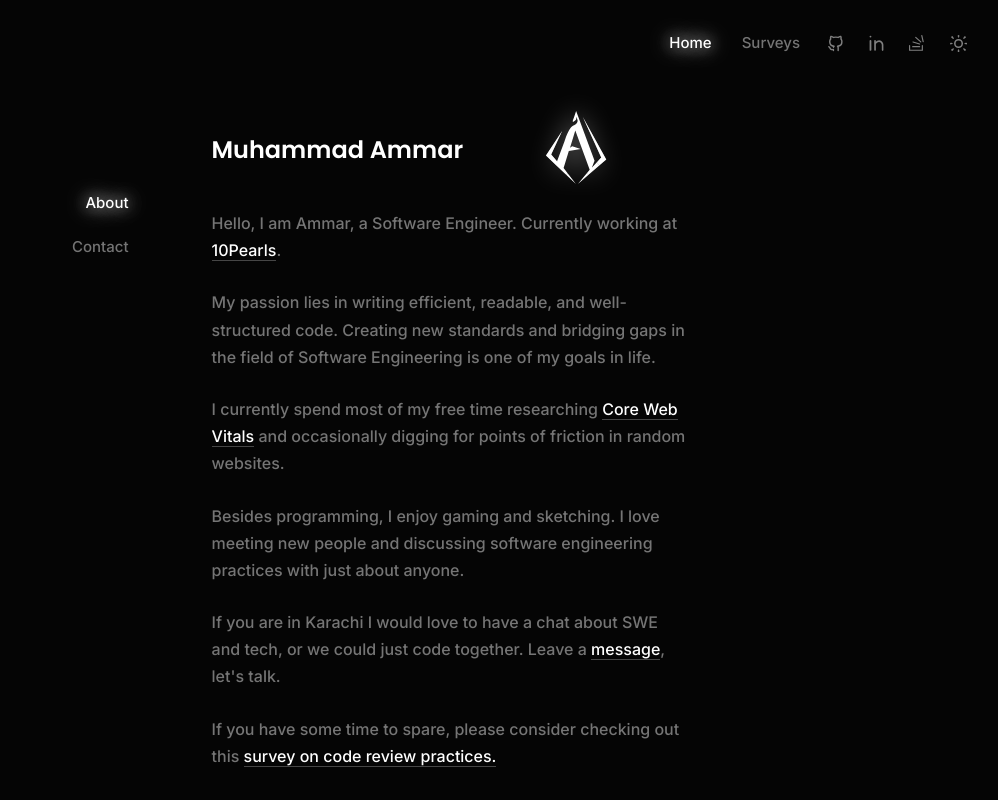
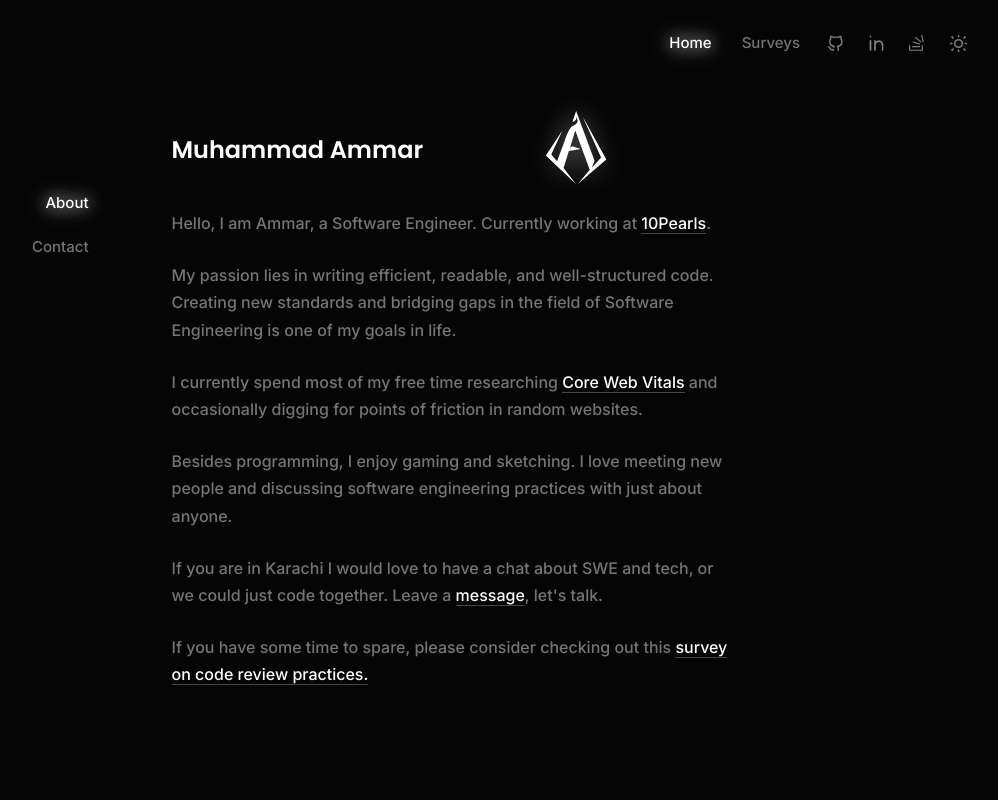
Before and after one commit to Fanoflix/personal-portfolio, a Vue app: page /about in a window 1280 px wide. Shown: the whole page, without its empty margins (261-1259 px from the left). Built offline with nearby package versions, Linux system fonts and the light colour scheme.

Commit message:
center-content width increased

```diff
--- a/src/App.vue
+++ b/src/App.vue
@@ -59,12 +59,12 @@ themeStore.$subscribe((_, state) => {
 
 .fade-enter-from {
   opacity: 0;
-  transform: translateX(-1px) skewY(1deg) rotateZ(-1deg);
+  transform: translateX(-2px) skewY(4deg) rotateZ(-2deg);
   transform-origin: bottom right;
 }
 .fade-leave-to {
   opacity: 0;
-  transform: translateX(1px) skewY(-1deg) rotateZ(1deg);
+  transform: translateX(3px) skewY(-2deg) rotateZ(2deg);
   transform-origin: bottom left;
 }
 
--- a/src/assets/variables.scss
+++ b/src/assets/variables.scss
@@ -4,7 +4,7 @@ $global-border-size: 1px;
 $global-border-radius: 4px;
 $global-aesthetic-margin: 10px;
 
-$center-content-width: 620px;
+$center-content-width: 700px;
 $phone-center-content-width: 91%;
 
 // *Global transition variables
--- a/src/components/inlinelink/FInlineLink.vue
+++ b/src/components/inlinelink/FInlineLink.vue
@@ -41,7 +41,7 @@ const props = defineProps<{
   cursor: pointer;
 
   text-decoration: none;
-  border-bottom: 1px solid rgb(172, 172, 172);
+  border-bottom: 1px solid rgb(150, 150, 150);
   color: $black;
 
   &:hover {
@@ -54,7 +54,7 @@ const props = defineProps<{
   border-bottom: 1px solid rgb(70, 70, 70);
 
   &:hover {
-    border-bottom: 1px solid rgb(172, 172, 172);
+    border-bottom: 1px solid rgb(210, 210, 210);
   }
 }
 </style>
```
